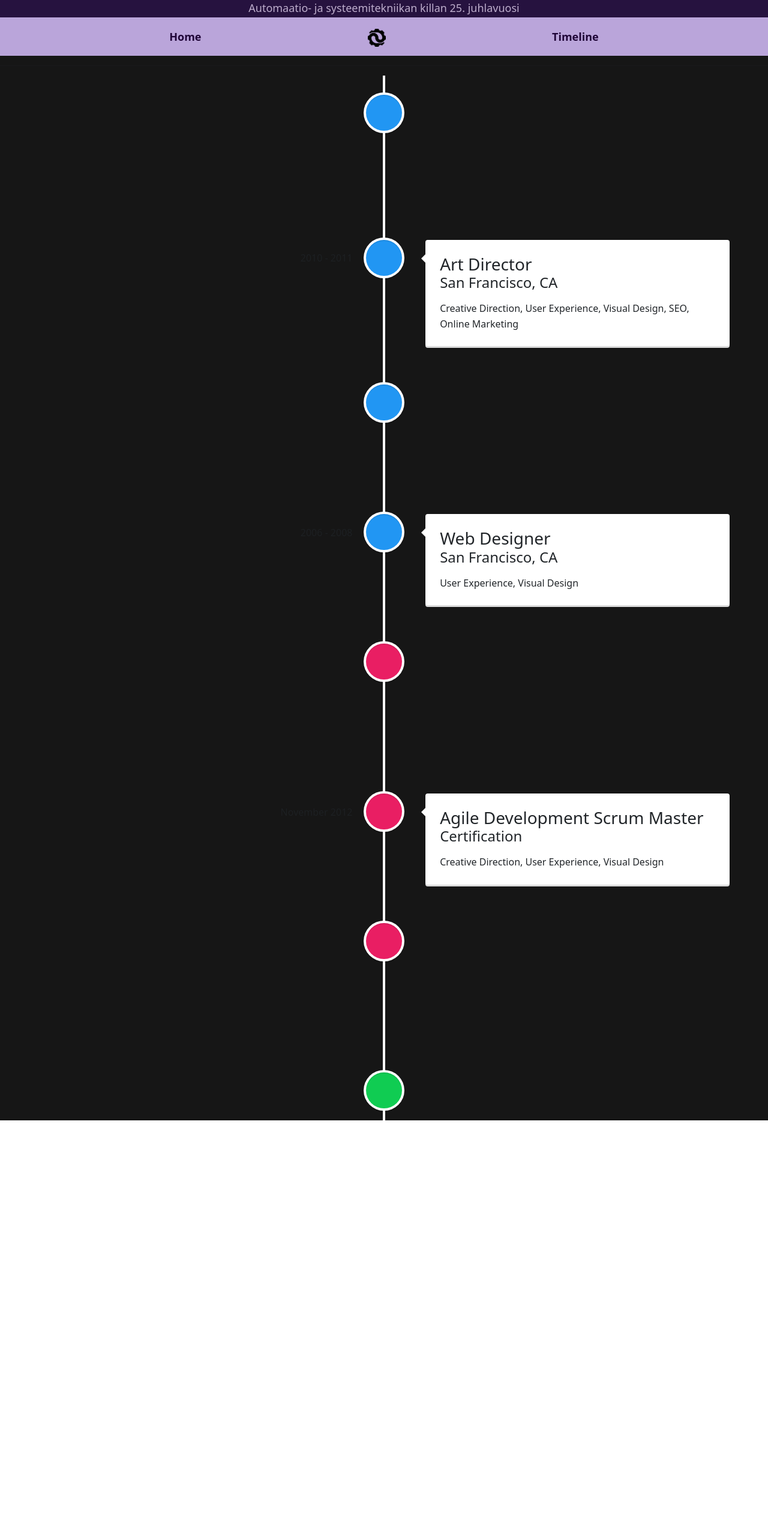
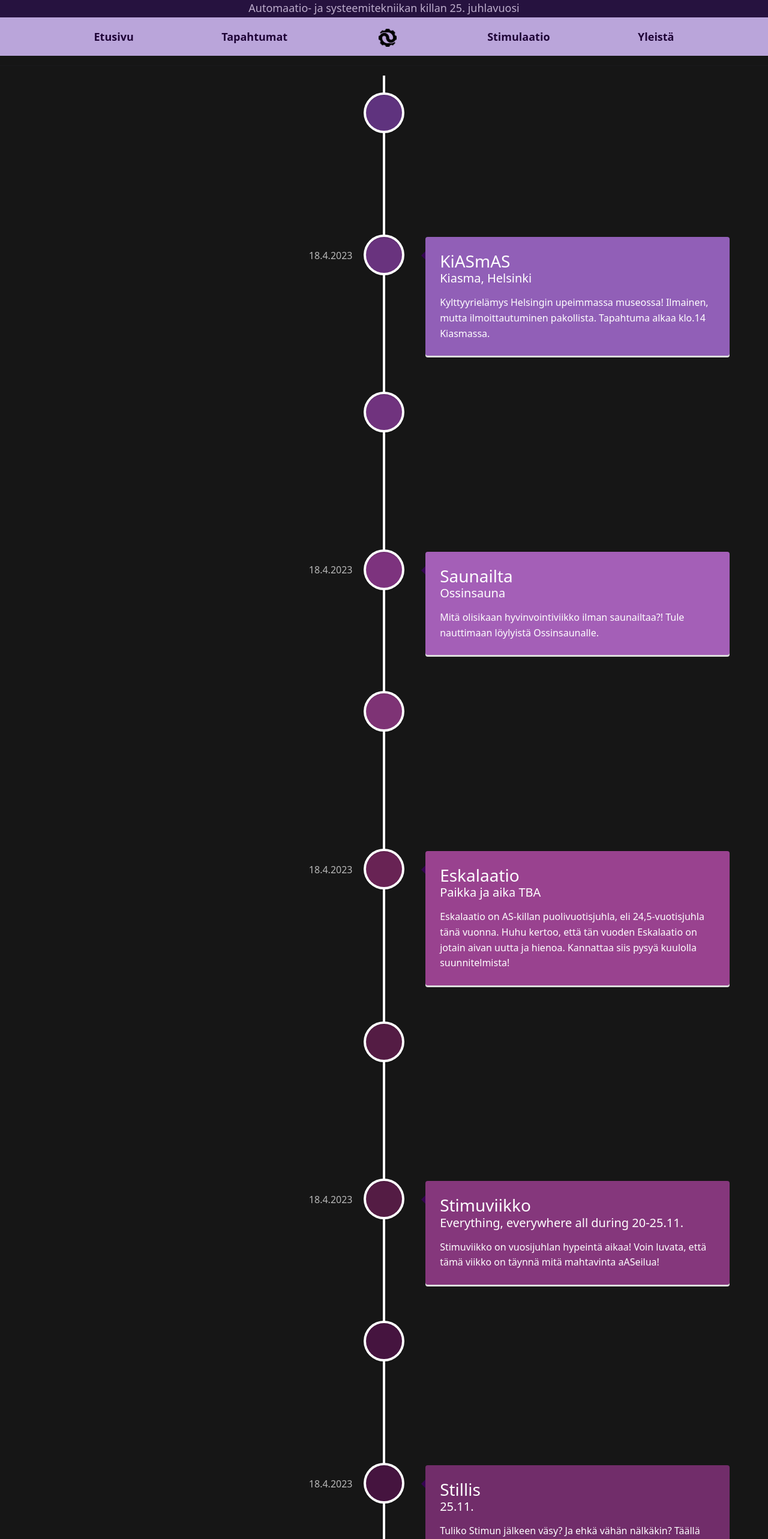
Before and after one commit to coodeex/as25, a React (Vite) app in the folder client/: page /timeline in a window 1280 px wide. Shown: the top 2566 px of the page at 60% size. Before the commit the page ends 1868 px from the top, so only its background shows below. Built offline with nearby package versions, Linux system fonts and the light colour scheme.

Commit message:
tapahtumasivu ja lisää navi palikoita

```diff
--- a/client/src/components/nav/Navigation.tsx
+++ b/client/src/components/nav/Navigation.tsx
@@ -11,24 +11,15 @@ export const Navigation = () => {
       {/* A "layout route" is a good place to put markup you want to
             share across all the pages on your site, like navigation. */}
       <NavBar>
-        <>
-          <StyledLink to="/">Home</StyledLink>
-        </>
+        <StyledLink to="/">Etusivu</StyledLink>
+        <StyledLink to="/timeline">Tapahtumat</StyledLink>
+
         <Logo>
           <img src={ASLogo} alt="Logo" style={{ width: '30px', height: '30px' }} />
         </Logo>
-        <>
-          <StyledLink to="/timeline">Timeline</StyledLink>
-        </>
-        {/* <li>
-          <Link to="/chat">Chat</Link>
-        </li>
-        <li>
-          <Link to="/components">Sandbox</Link>
-        </li>
-        <li>
-          <Link to="/game">Game</Link>
-        </li> */}
+
+        <StyledLink to="/timeline">Stimulaatio</StyledLink>
+        <StyledLink to="/">Yleistä</StyledLink>
       </NavBar>
 
       <hr />
--- a/client/src/pages/Timeline.tsx
+++ b/client/src/pages/Timeline.tsx
@@ -10,81 +10,148 @@ const Timeline = () => {
     <VerticalTimeline>
       <VerticalTimelineElement
         className="vertical-timeline-element--work"
-        contentStyle={{ background: 'rgb(33, 150, 243)', color: '#fff' }}
-        contentArrowStyle={{ borderRight: '7px solid  rgb(33, 150, 243)' }}
-        date="2011 - present"
-        iconStyle={{ background: 'rgb(33, 150, 243)', color: '#fff' }}
+        contentStyle={{ background: 'rgb(136, 95, 183)', color: '#fff' }}
+        contentArrowStyle={{ borderRight: '7px solid  rgb(52, 4, 82)' }}
+        date="17.4.2023"
+        iconStyle={{ background: 'rgb(95, 51, 126)', color: '#fff' }}
       >
-        <h3 className="vertical-timeline-element-title">Creative Salesman</h3>
-        <h4 className="vertical-timeline-element-subtitle">Miami, FL</h4>
+        <h3 className="vertical-timeline-element-title">Peli- ja ompeluilta</h3>
+        <h5 className="vertical-timeline-element-subtitle">ASn Wappukontti Alvarilla</h5>
         <p>
-          Creative Direction, User Experience, Visual Design, Project Management, Team
-          Leading
+          Pelailua ja ompelua yhdessä muiden Wappua odottelevien aASien! Klo. 18 alkaen
         </p>
       </VerticalTimelineElement>
       <VerticalTimelineElement
         className="vertical-timeline-element--work"
-        date="2010 - 2011"
-        iconStyle={{ background: 'rgb(33, 150, 243)', color: '#fff' }}
+        contentStyle={{ background: 'rgb(145, 95, 183)', color: '#fff' }}
+        contentArrowStyle={{ borderRight: '7px solid  rgb(52, 4, 82)' }}
+        date="18.4.2023"
+        iconStyle={{ background: 'rgb(105, 51, 126)', color: '#fff' }}
       >
-        <h3 className="vertical-timeline-element-title">Art Director</h3>
-        <h4 className="vertical-timeline-element-subtitle">San Francisco, CA</h4>
-        <p>Creative Direction, User Experience, Visual Design, SEO, Online Marketing</p>
+        <h3 className="vertical-timeline-element-title">KiASmAS</h3>
+        <h5 className="vertical-timeline-element-subtitle">Kiasma, Helsinki</h5>
+        <p>
+          Kylttyyrielämys Helsingin upeimmassa museossa! Ilmainen, mutta ilmoittautuminen
+          pakollista. Tapahtuma alkaa klo.14 Kiasmassa.
+        </p>
       </VerticalTimelineElement>
       <VerticalTimelineElement
         className="vertical-timeline-element--work"
-        date="2008 - 2010"
-        iconStyle={{ background: 'rgb(33, 150, 243)', color: '#fff' }}
+        contentStyle={{ background: 'rgb(157, 95, 183)', color: '#fff' }}
+        contentArrowStyle={{ borderRight: '7px solid  rgb(52, 4, 82)' }}
+        date="18.4.2023"
+        iconStyle={{ background: 'rgb(112, 51, 126)', color: '#fff' }}
       >
-        <h3 className="vertical-timeline-element-title">Web Designer</h3>
-        <h4 className="vertical-timeline-element-subtitle">Los Angeles, CA</h4>
-        <p>User Experience, Visual Design</p>
+        <h3 className="vertical-timeline-element-title">Aasipiknik</h3>
+        <h5 className="vertical-timeline-element-subtitle">ASn Wappukontti Alvarilla</h5>
+        <p>
+          Tule rapsuttelemaan ihka oikeita aaseja, siis niitä eläimiä! Ja piknikkiinhän
+          tietysti kuuluu myös naposteltavia ja virvokkeita.
+        </p>
       </VerticalTimelineElement>
       <VerticalTimelineElement
         className="vertical-timeline-element--work"
-        date="2006 - 2008"
-        iconStyle={{ background: 'rgb(33, 150, 243)', color: '#fff' }}
+        contentStyle={{ background: 'rgb(164, 95, 183)', color: '#fff' }}
+        contentArrowStyle={{ borderRight: '7px solid  rgb(52, 4, 82)' }}
+        date="18.4.2023"
+        iconStyle={{ background: 'rgb(125, 51, 126)', color: '#fff' }}
       >
-        <h3 className="vertical-timeline-element-title">Web Designer</h3>
-        <h4 className="vertical-timeline-element-subtitle">San Francisco, CA</h4>
-        <p>User Experience, Visual Design</p>
+        <h3 className="vertical-timeline-element-title">Saunailta</h3>
+        <h5 className="vertical-timeline-element-subtitle">Ossinsauna</h5>
+        <p>
+          Mitä olisikaan hyvinvointiviikko ilman saunailtaa?! Tule nauttimaan löylyistä
+          Ossinsaunalle.
+        </p>
       </VerticalTimelineElement>
       <VerticalTimelineElement
-        className="vertical-timeline-element--education"
-        date="April 2013"
-        iconStyle={{ background: 'rgb(233, 30, 99)', color: '#fff' }}
+        className="vertical-timeline-element--work"
+        contentStyle={{ background: 'rgb(176, 95, 183)', color: '#fff' }}
+        contentArrowStyle={{ borderRight: '7px solid  rgb(52, 4, 82)' }}
+        date="18.4.2023"
+        iconStyle={{ background: 'rgb(126, 51, 117)', color: '#fff' }}
       >
-        <h3 className="vertical-timeline-element-title">
-          Content Marketing for Web, Mobile and Social Media
-        </h3>
-        <h4 className="vertical-timeline-element-subtitle">Online Course</h4>
-        <p>Strategy, Social Media</p>
+        <h3 className="vertical-timeline-element-title">Leffailta</h3>
+        <h5 className="vertical-timeline-element-subtitle">Kinopoli</h5>
+        <p>
+          Mitä leffaa katsotaan? Sitä nettisivukoodari ei tiedä, mutta tulet varmasti
+          nauttimaan elokuvaelämyksestä Kinopolilla kera aASikamujen!
+        </p>
       </VerticalTimelineElement>
       <VerticalTimelineElement
-        className="vertical-timeline-element--education"
-        date="November 2012"
-        iconStyle={{ background: 'rgb(233, 30, 99)', color: '#fff' }}
+        className="vertical-timeline-element--work"
+        contentStyle={{ background: 'rgb(153, 66, 143)', color: '#fff' }}
+        contentArrowStyle={{ borderRight: '7px solid  rgb(52, 4, 82)' }}
+        date="18.4.2023"
+        iconStyle={{ background: 'rgb(104, 35, 84)', color: '#fff' }}
       >
-        <h3 className="vertical-timeline-element-title">
-          Agile Development Scrum Master
-        </h3>
-        <h4 className="vertical-timeline-element-subtitle">Certification</h4>
-        <p>Creative Direction, User Experience, Visual Design</p>
+        <h3 className="vertical-timeline-element-title">Eskalaatio</h3>
+        <h5 className="vertical-timeline-element-subtitle">Paikka ja aika TBA</h5>
+        <p>
+          Eskalaatio on AS-killan puolivuotisjuhla, eli 24,5-vuotisjuhla tänä vuonna. Huhu
+          kertoo, että tän vuoden Eskalaatio on jotain aivan uutta ja hienoa. Kannattaa
+          siis pysyä kuulolla suunnitelmista!
+        </p>
       </VerticalTimelineElement>
       <VerticalTimelineElement
-        className="vertical-timeline-element--education"
-        date="2002 - 2006"
-        iconStyle={{ background: 'rgb(233, 30, 99)', color: '#fff' }}
+        className="vertical-timeline-element--work"
+        contentStyle={{ background: 'rgb(133, 55, 124)', color: '#fff' }}
+        contentArrowStyle={{ borderRight: '7px solid  rgb(52, 4, 82)' }}
+        date="18.4.2023"
+        iconStyle={{ background: 'rgb(84, 28, 68)', color: '#fff' }}
       >
-        <h3 className="vertical-timeline-element-title">
-          Bachelor of Science in Interactive Digital Media Visual Imaging
-        </h3>
-        <h4 className="vertical-timeline-element-subtitle">Bachelor Degree</h4>
-        <p>Creative Direction, Visual Design</p>
+        <h3 className="vertical-timeline-element-title">AS-killan kesäpäivät</h3>
+        <h5 className="vertical-timeline-element-subtitle">Paikka ja aika TBA</h5>
+        <p>
+          Tällaisetkin ovat tulossa pitkästä aikaa! Killan kesäpäivät ovat avoin tapahtuma
+          kaikille. Joten, jos kiltakavereita tulee ikävä kesän aikana, niin tää tapahtuma
+          auttaa!
+        </p>
       </VerticalTimelineElement>
       <VerticalTimelineElement
-        iconStyle={{ background: 'rgb(16, 204, 82)', color: '#fff' }}
-      />
+        className="vertical-timeline-element--work"
+        contentStyle={{ background: 'rgb(133, 55, 124)', color: '#fff' }}
+        contentArrowStyle={{ borderRight: '7px solid  rgb(52, 4, 82)' }}
+        date="18.4.2023"
+        iconStyle={{ background: 'rgb(84, 28, 68)', color: '#fff' }}
+      >
+        <h3 className="vertical-timeline-element-title">Stimuviikko</h3>
+        <h5 className="vertical-timeline-element-subtitle">
+          Everything, everywhere all during 20-25.11.
+        </h5>
+        <p>
+          Stimuviikko on vuosijuhlan hypeintä aikaa! Voin luvata, että tämä viikko on
+          täynnä mitä mahtavinta aASeilua!
+        </p>
+      </VerticalTimelineElement>
+      <VerticalTimelineElement
+        className="vertical-timeline-element--work"
+        contentStyle={{ background: 'rgb(113, 45, 106)', color: '#fff' }}
+        contentArrowStyle={{ borderRight: '7px solid  rgb(52, 4, 82)' }}
+        date="18.4.2023"
+        iconStyle={{ background: 'rgb(69, 20, 63)', color: '#fff' }}
+      >
+        <h3 className="vertical-timeline-element-title">25. Stimulaatio</h3>
+        <h5 className="vertical-timeline-element-subtitle">24.11.</h5>
+        <p>
+          Tämä akateeminen ja juhlavista juhlavin tapahtuma, eli AS-killan vuosijuhla,
+          kruunaa juhlavuoden!
+        </p>
+      </VerticalTimelineElement>
+      <VerticalTimelineElement
+        className="vertical-timeline-element--work"
+        contentStyle={{ background: 'rgb(113, 45, 106)', color: '#fff' }}
+        contentArrowStyle={{ borderRight: '7px solid  rgb(52, 4, 82)' }}
+        date="18.4.2023"
+        iconStyle={{ background: 'rgb(69, 20, 63)', color: '#fff' }}
+      >
+        <h3 className="vertical-timeline-element-title">Stillis</h3>
+        <h5 className="vertical-timeline-element-subtitle">25.11.</h5>
+        <p>
+          Tuliko Stimun jälkeen väsy? Ja ehkä vähän nälkäkin? Täällä voit chillailla ja
+          syödä mitä maittavinta ruokaa kanssa muiden Stimuilijoiden. Tämä hyvinvoinnin
+          kulminaatiopiste päättää juhlavuoden
+        </p>
+      </VerticalTimelineElement>
     </VerticalTimeline>
   );
 };
```
